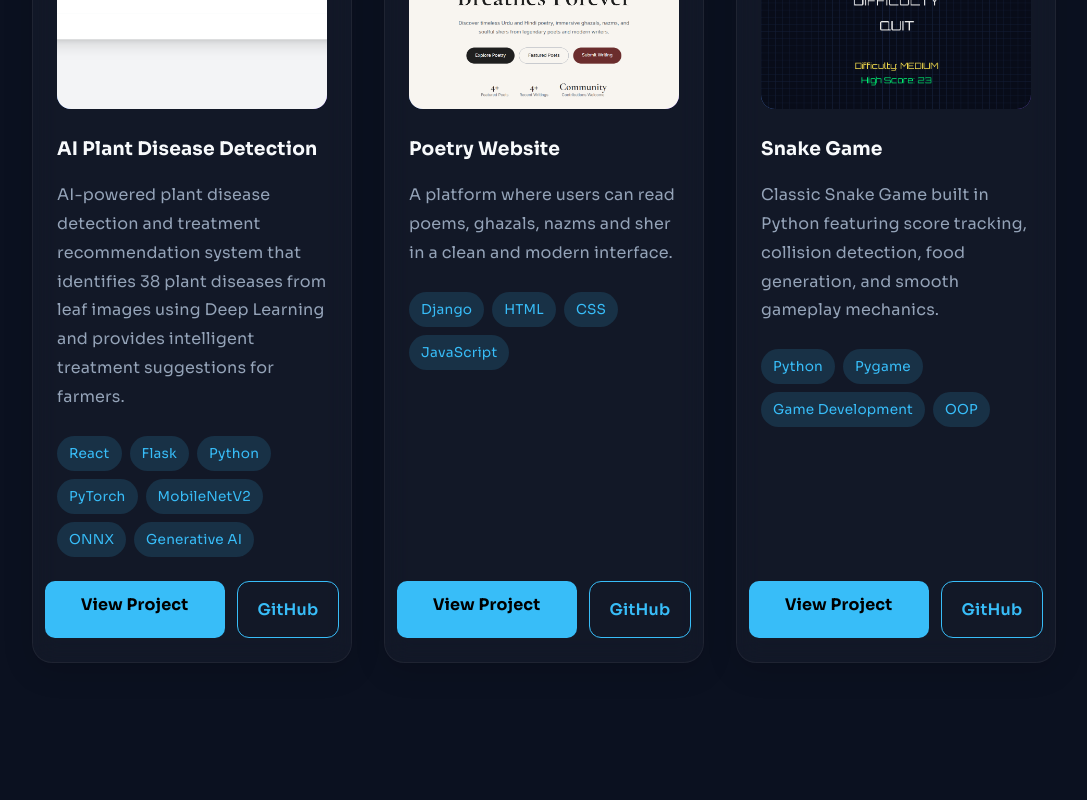
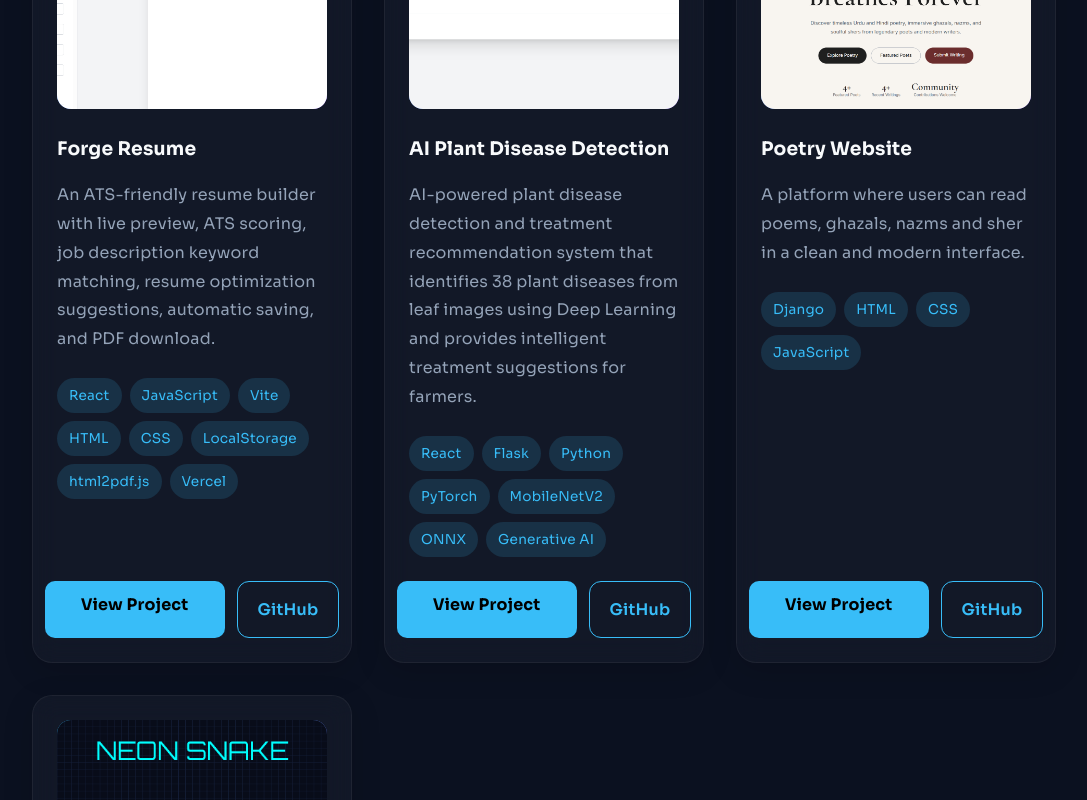
Before and after one commit to imtiyazhaiider/portfolio, a React (Vite) app: page / in a window 1280 px wide. Shown: the part 3240-4040 px from the top of the page, without its empty margins (96-1183 px from the left). Built offline with nearby package versions, Linux system fonts and the light colour scheme.

Commit message:
Add Forge Resume project

```diff
--- a/src/components/Projects.jsx
+++ b/src/components/Projects.jsx
@@ -1,8 +1,33 @@
 import poetryImage from "../assets/images/projects/poetry-website.png";
 import plantDiseaseImage from "../assets/images/projects/plant-disease.png";
 import snakeGameImage from "../assets/images/projects/snake-game.png";
+import forgeresume from "../assets/images/projects/forge-resume.png";
+
 function Projects() {
   const projects = [
+    {
+      title: "Forge Resume",
+
+      description:
+        "An ATS-friendly resume builder with live preview, ATS scoring, job description keyword matching, resume optimization suggestions, automatic saving, and PDF download.",
+
+      tech: [
+        "React",
+        "JavaScript",
+        "Vite",
+        "HTML",
+        "CSS",
+        "LocalStorage",
+        "html2pdf.js",
+        "Vercel",
+      ],
+
+      live: "https://forge-resume-omega.vercel.app/",
+
+      github: "https://github.com/imtiyazhaiider/forge-resume",
+      image: forgeresume,
+    },
+
     {
       title: "AI Plant Disease Detection",
 
@@ -109,6 +134,7 @@ function Projects() {
 
             <div className="project-buttons">
 
+              {project.live && (
                 <a
                   href={project.live}
                   target="_blank"
@@ -117,6 +143,7 @@ function Projects() {
                 >
                   View Project
                 </a>
+              )}
 
               {project.github && (
                 <a
```
Also changed, not shown: src/assets/images/projects/forge-resume.png (added). Lines whose indentation alone changed are shown as unchanged.
